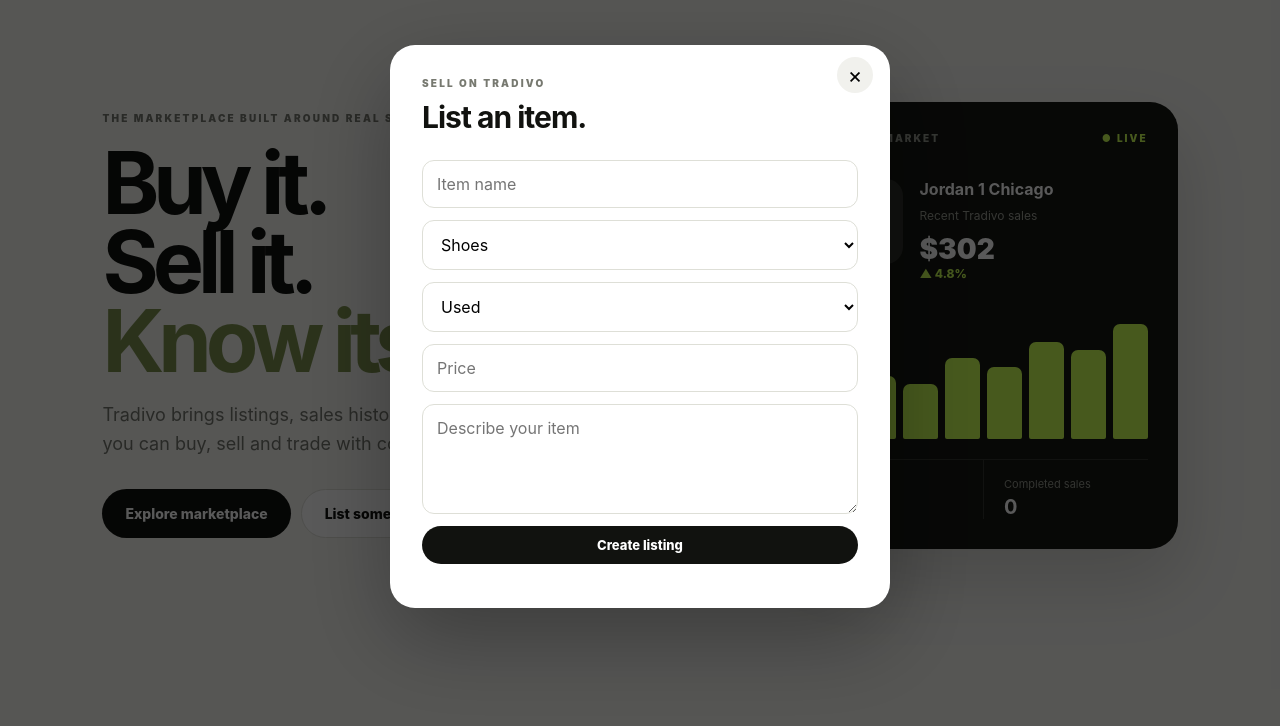
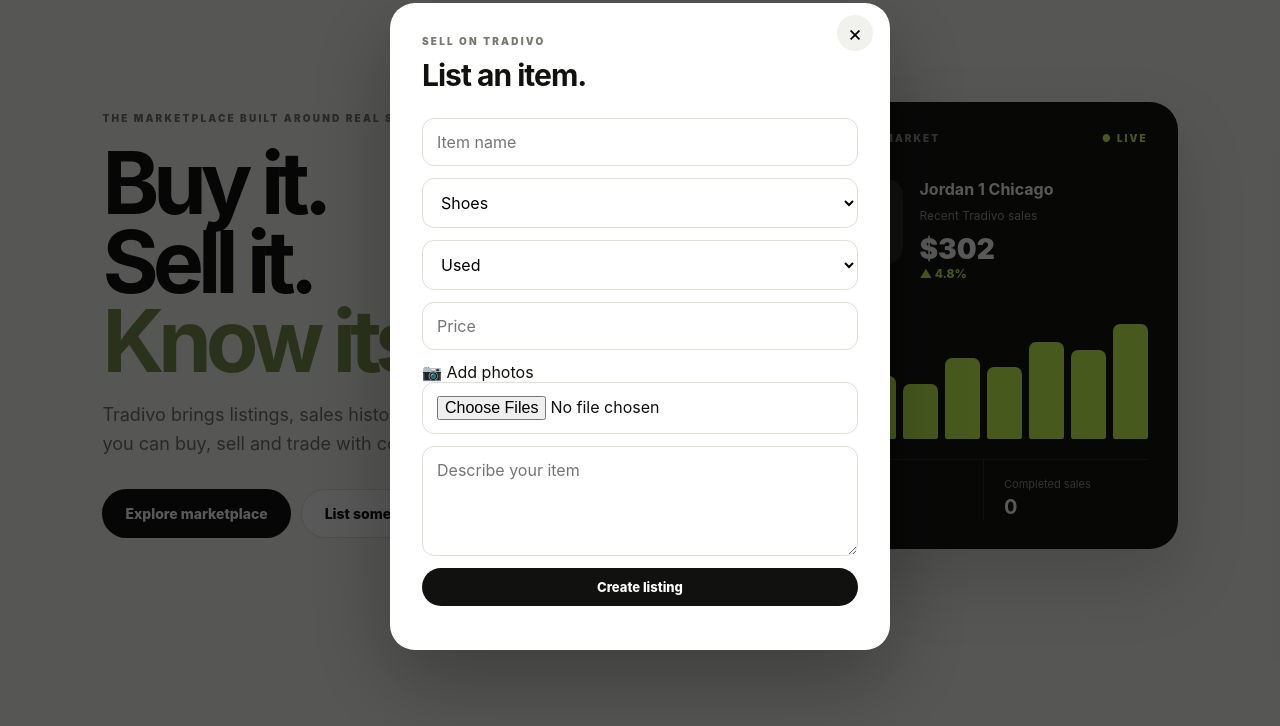
Before and after one commit to ishh2727/tradivo, a plain HTML site: page index.html in a window 1280 px wide. Both pictures are taken after a click on the button "Sell an item". Shown: the part 74-800 px from the top of the page. Drawn offline with nearby package versions, Linux system fonts and the light colour scheme; no server answers.

Commit message:
Add photo upload input to index.html

```diff
--- a/index.html
+++ b/index.html
@@ -571,7 +571,16 @@
         type="number"
         step="0.01"
         placeholder="Price">
+<label class="photo-upload">
+  <span>📷 Add photos</span>
+  <input
+    id="listingPhotos"
+    type="file"
+    accept="image/*"
+    multiple>
+</label>
 
+<div id="photoPreview" class="photo-preview"></div>
       <textarea
         id="listingDescription"
         placeholder="Describe your item"></textarea>
```
